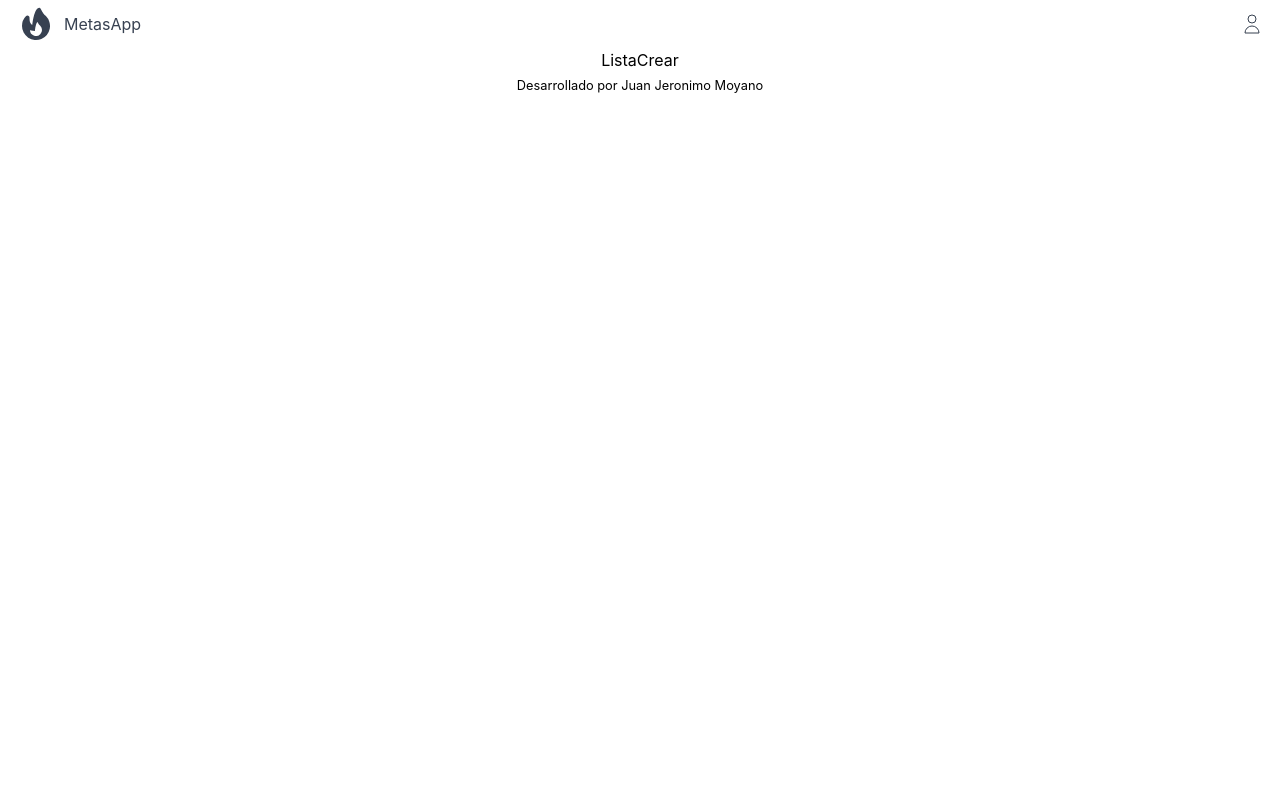
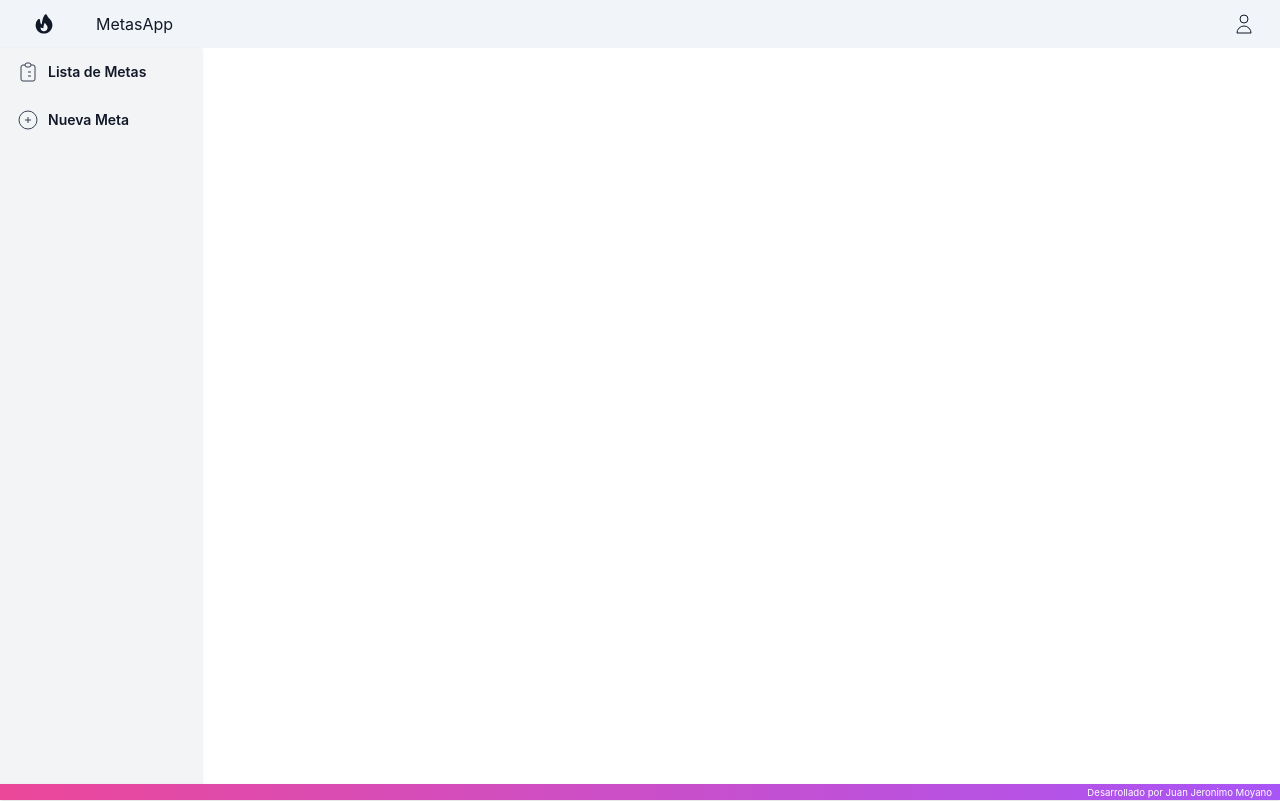
Before and after one commit to juanmoyano123/Blog-Jero, a React (Create React App) app: page / in a window 1280 px wide. Built offline with nearby package versions, Linux system fonts and the light colour scheme.

Commit message:
optimizacion del uso de componenetes

```diff
--- a/src/componentes/compartidos/Encabezamiento.jsx
+++ b/src/componentes/compartidos/Encabezamiento.jsx
@@ -1,23 +1,27 @@
 import React from 'react'
 import { ReactComponent as LogoSVG } from '../../img/logo.svg'
 import { ReactComponent as PerfilSVG } from '../../img/perfil.svg'
-import "../../styles/Encabezado.css"
-
+import estilos from "../../styles/Encabezado.module.css"
+import Vinculo from './Vinculo'
 
 export default function Encabezamiento() {
   return (
-    <div className='encabezado' >
-      <div  className='titulo'>
+    <header className={estilos.encabezado} >
+      <div  className={estilos.titulo}>
+        <Vinculo href={""}  Icono={LogoSVG}/>
         <LogoSVG className='logo' ></LogoSVG>
-      <a href="/">MetasApp</a>
+      <a className={estilos.titulo} href="/">MetasApp</a>
       </div>
 <nav  >
   <a href="/perfil" className='vinculo'>
-<PerfilSVG className='h-6 w-6'></PerfilSVG>
+<Vinculo
+href="./perfil"
+Icono={PerfilSVG}
+/>
 
   </a>
 </nav>
 
-    </div>
+    </header>
   )
 }
--- a/src/componentes/compartidos/Pie.jsx
+++ b/src/componentes/compartidos/Pie.jsx
@@ -1,8 +1,9 @@
 import React from 'react'
+import estilos from "../../styles/Pie.module.css"
 
 export default function Pie() {
   return (
-    <footer>
+    <footer className={estilos.pie}>
         <small>Desarrollado por Juan Jeronimo Moyano</small>
     </footer>
   )
--- a/src/componentes/compartidos/Principal.jsx
+++ b/src/componentes/compartidos/Principal.jsx
@@ -1,15 +1,31 @@
-import React from 'react'
+import React from 'react';
+import Vinculo from './Vinculo';
+import { ReactComponent as ListaSVG } from '../../img/lista.svg';
+import { ReactComponent as NuevaSVG } from '../../img/nueva.svg';
+import estilos from "../../styles/Principal.module.css"
+
 
 export default function Principal({children}) {
   return (
-    <>
-        <sidenav>
-            <a href="/lista">Lista</a>
-            <a href="/crear">Crear</a>
-        </sidenav>
-        <main>
+    <div className={estilos.principal}>
+        <aside className={estilos.aside}>
+            <Vinculo
+            href="/lista"
+            texto="Lista de Metas"
+            Icono={ListaSVG}
+            >
+
+            </Vinculo >
+            <Vinculo
+            href="/crear"
+            texto="Nueva Meta"
+            Icono={NuevaSVG}
+            >
+            </Vinculo>
+        </aside>
+        <main className={estilos.main}>
             {children}
         </main>
-    </>
+    </div>
   )
 }
--- /dev/null
+++ b/src/componentes/compartidos/Vinculo.jsx
@@ -0,0 +1,11 @@
+import React from 'react'
+import estilos from "../../styles/Vinculo.module.css"
+
+export default function Vinculo({Icono,texto, href}) {
+  return (
+    <a href={href} className={estilos.vinculo}>
+       <Icono className={estilos.icono}/>
+        <span className={estilos.texto} > {texto} </span>
+    </a>
+  )
+}
--- a/src/styles/Encabezado.css
+++ b/src/styles/Encabezado.module.css
@@ -1,5 +1,5 @@
 .encabezado {
-    @apply h-xl flex justify-between bg-white text-gray-700;
+    @apply h-xl flex justify-between bg-slate-100 text-gray-900;
 }
 
 .titulo {
--- /dev/null
+++ b/src/styles/Pie.module.css
@@ -0,0 +1,3 @@
+.pie {
+    @apply shadow bg-gradient-to-r from-pink-500 to-purple-500 h-md text-xs text-right pr-2 text-white relative;
+}
--- /dev/null
+++ b/src/styles/Principal.module.css
@@ -0,0 +1,12 @@
+.principal {
+    height: calc(100vh - theme("height.principal"));
+    @apply flex ;
+  }
+
+  .aside {
+    @apply flex flex-col text-gray-700 bg-gray-100 shadow w-60 h-full;
+  }
+
+  .main {
+    @apply w-full h-full ;
+  }
--- /dev/null
+++ b/src/styles/Vinculo.module.css
@@ -0,0 +1,12 @@
+.icono {
+    @apply h-6 w-6
+}
+
+
+.vinculo {
+    @apply flex items-center px-4 h-xl hover:bg-gray-200
+}
+
+.texto {
+    @apply ml-2 text-sm font-semibold text-gray-900
+}
--- a/tailwind.config.js
+++ b/tailwind.config.js
@@ -12,7 +12,6 @@ module.exports = {
         xl: "48px",
         principal: "64px",
       },
-
     },
   },
   plugins: [],
```
